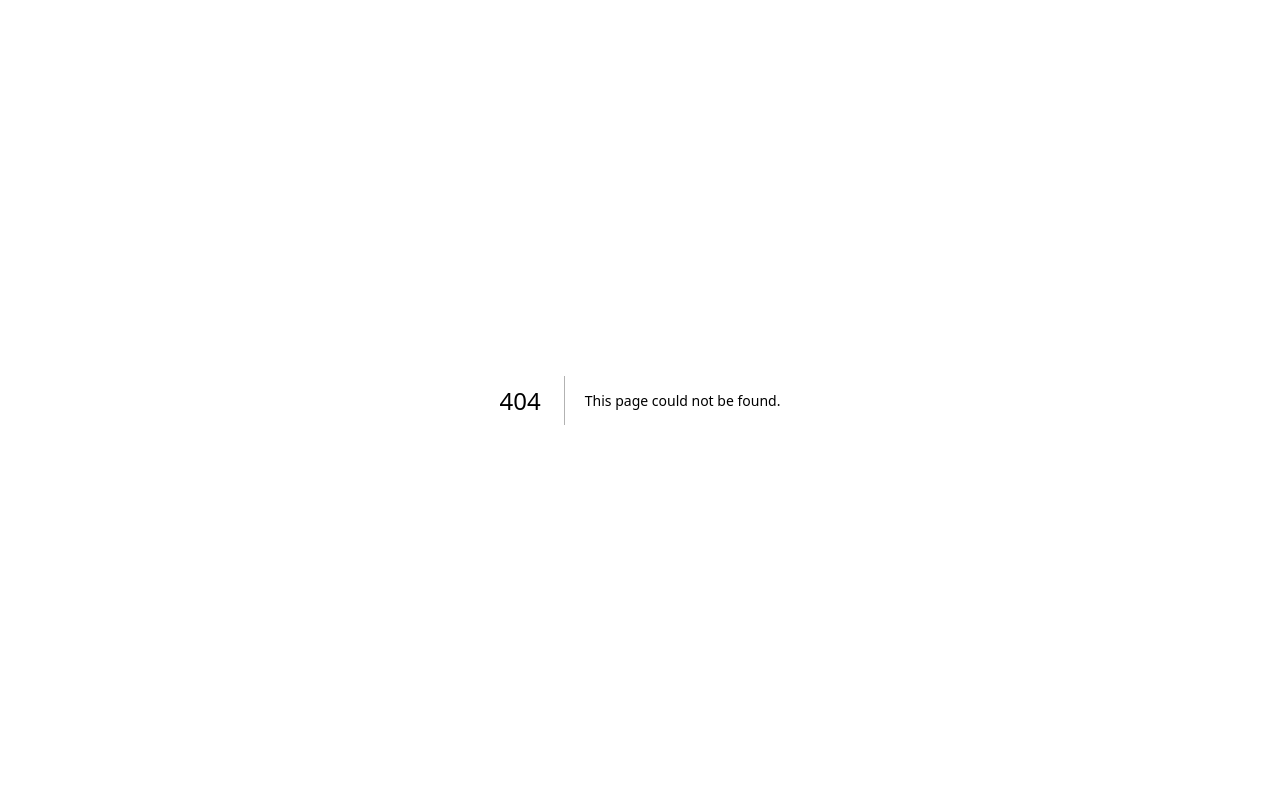
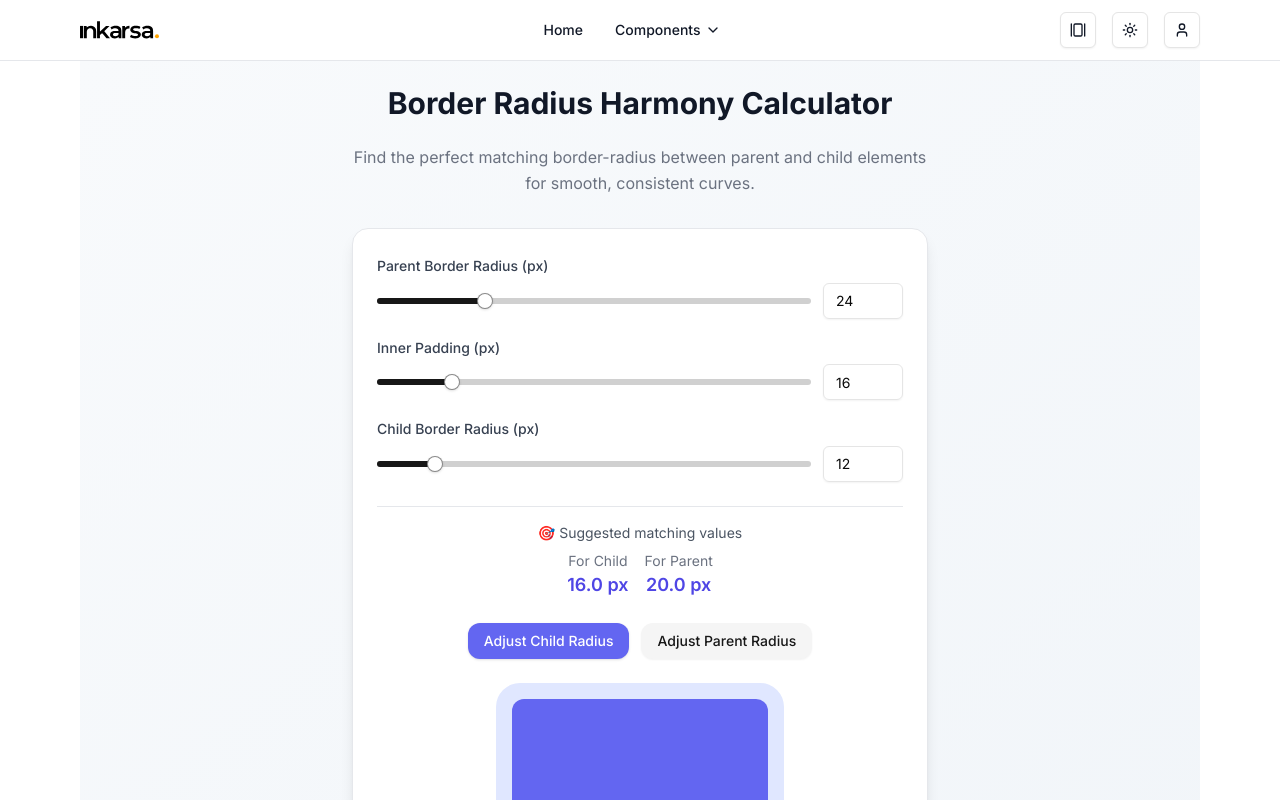
Before and after one commit to dhikad19/inkarsia, a Next.js app: page /tools/border-radius-fixer in a window 1280 px wide. Before the commit this address had no page. Built offline with nearby package versions, Linux system fonts and the light colour scheme; no server answers.

Commit message:
Add more tools and pages

```diff
--- a/package.json
+++ b/package.json
@@ -82,6 +82,7 @@
     "next": "15.5.3",
     "next-auth": "^4.24.11",
     "next-themes": "^0.4.6",
+    "nodemailer": "^6.10.1",
     "onesignal-cordova-plugin": "^5.2.15",
     "react": "19.1.0",
     "react-dom": "19.1.0",
@@ -104,6 +105,7 @@
     "@testing-library/user-event": "^14.6.1",
     "@types/chroma-js": "^3.1.1",
     "@types/node": "^20",
+    "@types/nodemailer": "^7.0.2",
     "@types/react": "^19",
     "@types/react-dom": "^19",
     "autoprefixer": "^10.4.21",
--- /dev/null
+++ b/src/app/(public)/tools/border-radius-fixer/page.tsx
@@ -0,0 +1,18 @@
+import { BorderRadiusCalculator } from "@/components/Public/Tools/BorderRadiusFixer/BorderRadiusCalculator";
+
+export default function BorderRadiusPage() {
+  return (
+    <main className="flex min-h-screen flex-col items-center justify-center bg-gradient-to-br from-slate-50 to-slate-100 p-6">
+      <div className="max-w-xl w-full">
+        <h1 className="text-3xl font-bold text-center mb-6">
+          Border Radius Harmony Calculator
+        </h1>
+        <p className="text-center text-gray-500 mb-8">
+          Find the perfect matching border-radius between parent and child
+          elements for smooth, consistent curves.
+        </p>
+        <BorderRadiusCalculator />
+      </div>
+    </main>
+  );
+}
--- /dev/null
+++ b/src/app/api/activate/route.ts
@@ -0,0 +1,55 @@
+import { NextResponse } from "next/server";
+import { auth } from "@/lib/auth";
+import { connectDB } from "@/lib/mongodb";
+import Order from "@/models/Order";
+import User from "@/models/User";
+
+export async function POST(req: Request) {
+  const session = await auth();
+  if (!session?.user?.email) {
+    return NextResponse.json({ message: "Login diperlukan" }, { status: 401 });
+  }
+
+  const { code } = await req.json();
+  if (!code) {
+    return NextResponse.json({ message: "Kode dibutuhkan" }, { status: 400 });
+  }
+
+  await connectDB();
+
+  const order = await Order.findOne({ activationCode: code });
+  if (!order) {
+    return NextResponse.json({ message: "Kode tidak valid" }, { status: 400 });
+  }
+
+  if (order.claimedBy) {
+    return NextResponse.json(
+      { message: "Kode sudah diklaim" },
+      { status: 400 }
+    );
+  }
+
+  if (order.buyerEmail && order.buyerEmail !== session.user.email) {
+    return NextResponse.json(
+      { message: "Email pembeli tidak cocok" },
+      { status: 403 }
+    );
+  }
+
+  const user = await User.findOneAndUpdate(
+    { email: session.user.email },
+    {
+      $set: {
+        isPro: true,
+        proExpiresAt: Date.now() + 30 * 24 * 60 * 60 * 1000,
+      },
+    },
+    { new: true }
+  );
+
+  order.claimedBy = user._id;
+  order.status = "claimed";
+  await order.save();
+
+  return NextResponse.json({ message: "Aktivasi berhasil", user });
+}
--- /dev/null
+++ b/src/app/api/kofi-webhook/route.ts
@@ -0,0 +1,56 @@
+import { NextResponse } from "next/server";
+import { connectDB } from "@/lib/mongodb";
+import Order from "@/models/Order";
+import { generateActivationCode } from "@/utils/generateCode";
+import nodemailer from "nodemailer";
+
+export async function POST(req: Request) {
+  const payload = await req.json();
+
+  const { orderId, buyerEmail } = payload;
+  if (!orderId || !buyerEmail) {
+    return NextResponse.json({ message: "Missing data" }, { status: 400 });
+  }
+
+  await connectDB();
+
+  const existingOrder = await Order.findOne({ orderId });
+  if (existingOrder) {
+    return NextResponse.json(
+      { message: "Order already processed" },
+      { status: 200 }
+    );
+  }
+
+  const activationCode = generateActivationCode("PRO", 8);
+
+  const order = new Order({
+    orderId,
+    buyerEmail,
+    activationCode,
+    status: "delivered",
+  });
+
+  await order.save();
+
+  try {
+    const transporter = nodemailer.createTransport({
+      host: process.env.SMTP_HOST,
+      port: Number(process.env.SMTP_PORT || 587),
+      secure: false,
+      auth: { user: process.env.SMTP_USER, pass: process.env.SMTP_PASS },
+    });
+
+    await transporter.sendMail({
+      from: `"Your Product" <${process.env.SMTP_FROM}>`,
+      to: buyerEmail,
+      subject: "Your Pro Activation Code",
+      text: `Terima kasih sudah membeli. Kode aktivasi Anda: ${activationCode}\nMasuk ke https://yourdomain.com/activate untuk memasukkan kode.`,
+      html: `<p>Terima kasih sudah membeli. Kode aktivasi Anda:</p><h2>${activationCode}</h2><p>Masuk ke <a href="https://yourdomain.com/activate">website</a> untuk aktivasi.</p>`,
+    });
+  } catch (err) {
+    console.error("Email error", err);
+  }
+
+  return NextResponse.json({ message: "Order processed" });
+}
--- a/src/app/auth/login/page.tsx
+++ b/src/app/auth/login/page.tsx
@@ -1,13 +1,12 @@
-import { getServerSession } from "next-auth";
+import { auth } from "@/lib/auth";
 import { redirect } from "next/navigation";
-import { authOptions } from "@/lib/auth";
 import LoginForm from "@/components/LoginForm";
 
 export default async function LoginPage() {
-  const session = await getServerSession(authOptions);
+  const session = await auth();
 
   if (session) {
-    redirect("/"); // kalau sudah login → langsung ke home
+    redirect("/");
   }
 
   return <LoginForm />;
--- /dev/null
+++ b/src/components/Public/Tools/BorderRadiusFixer/BorderRadiusCalculator.tsx
@@ -0,0 +1,97 @@
+"use client";
+
+import { useState } from "react";
+import { Card, CardContent } from "@/components/ui/card";
+import { Button } from "@/components/ui/button";
+import { RadiusInputs } from "./RadiusInput";
+import { RadiusPreview } from "./RadiusPreview";
+
+export function BorderRadiusCalculator() {
+  const [parentRadius, setParentRadius] = useState(24);
+  const [padding, setPadding] = useState(16);
+  const [childRadius, setChildRadius] = useState(12);
+
+  // 🔹 Formula dua arah:
+  const suggestedChild = Math.max(0, parentRadius - padding / 2);
+  const suggestedParent = childRadius + padding / 2;
+
+  // 🔹 Fungsi untuk auto adjust
+  const adjustChild = () => setChildRadius(suggestedChild);
+  const adjustParent = () => setParentRadius(suggestedParent);
+
+  return (
+    <Card className="shadow-lg border border-gray-200 rounded-2xl">
+      <CardContent className="space-y-6 p-6">
+        <div className="space-y-4">
+          <RadiusInputs
+            id="parentRadius"
+            label="Parent Border Radius (px)"
+            value={parentRadius}
+            onChange={setParentRadius}
+          />
+
+          <RadiusInputs
+            id="padding"
+            label="Inner Padding (px)"
+            value={padding}
+            onChange={setPadding}
+          />
+
+          <RadiusInputs
+            id="childRadius"
+            label="Child Border Radius (px)"
+            value={childRadius}
+            onChange={setChildRadius}
+          />
+        </div>
+
+        {/* Hasil perhitungan */}
+        <div className="text-center border-t pt-4 space-y-2">
+          <p className="text-gray-600 text-sm mb-1">
+            🎯 Suggested matching values
+          </p>
+
+          <div className="flex flex-col sm:flex-row justify-center gap-4">
+            <div>
+              <p className="text-sm text-gray-500">For Child</p>
+              <p className="text-lg font-semibold text-indigo-600">
+                {suggestedChild.toFixed(1)} px
+              </p>
+            </div>
+            <div>
+              <p className="text-sm text-gray-500">For Parent</p>
+              <p className="text-lg font-semibold text-indigo-600">
+                {suggestedParent.toFixed(1)} px
+              </p>
+            </div>
+          </div>
+        </div>
+
+        {/* Tombol aksi */}
+        <div className="flex justify-center gap-3 mt-4">
+          <Button
+            onClick={adjustChild}
+            variant="default"
+            className="rounded-xl bg-indigo-500 hover:bg-indigo-600 text-white"
+          >
+            Adjust Child Radius
+          </Button>
+          <Button
+            onClick={adjustParent}
+            variant="secondary"
+            className="rounded-xl"
+          >
+            Adjust Parent Radius
+          </Button>
+        </div>
+
+        {/* Preview */}
+        <RadiusPreview
+          parentRadius={parentRadius}
+          padding={padding}
+          childRadius={childRadius}
+        />
+      </CardContent>
+    </Card>
+  );
+}
--- /dev/null
+++ b/src/components/Public/Tools/BorderRadiusFixer/RadiusInput.tsx
@@ -0,0 +1,50 @@
+"use client";
+
+import { Slider } from "@/components/ui/slider";
+import { Label } from "@/components/ui/label";
+import { Input } from "@/components/ui/input";
+
+interface RadiusInputProps {
+  id: string;
+  label: string;
+  value: number;
+  min?: number;
+  max?: number;
+  step?: number;
+  onChange: (val: number) => void;
+}
+
+export function RadiusInputs({
+  id,
+  label,
+  value,
+  min = 0,
+  max = 100,
+  step = 1,
+  onChange,
+}: RadiusInputProps) {
+  return (
+    <div className="space-y-1">
+      <Label htmlFor={id} className="text-sm font-medium text-gray-700">
+        {label}
+      </Label>
+      <div className="flex items-center gap-3">
+        <Slider
+          id={id}
+          min={min}
+          max={max}
+          step={step}
+          value={[value]}
+          onValueChange={(val) => onChange(val[0])}
+        />
+        <Input
+          id={`${id}-input`}
+          type="number"
+          className="w-20"
+          value={value}
+          onChange={(e) => onChange(Number(e.target.value))}
+        />
+      </div>
+    </div>
+  );
+}
--- /dev/null
+++ b/src/components/Public/Tools/BorderRadiusFixer/RadiusPreview.tsx
@@ -0,0 +1,34 @@
+import { motion } from "framer-motion";
+
+interface RadiusPreviewProps {
+  parentRadius: number;
+  padding: number;
+  childRadius: number;
+}
+
+export function RadiusPreview({
+  parentRadius,
+  padding,
+  childRadius,
+}: RadiusPreviewProps) {
+  return (
+    <div className="flex justify-center mt-8">
+      <motion.div
+        animate={{ borderRadius: parentRadius }}
+        className="bg-indigo-100 relative w-72 h-56 flex items-center justify-center transition-all"
+        style={{
+          borderRadius: `${parentRadius}px`,
+          padding: `${padding}px`,
+        }}
+      >
+        <motion.div
+          animate={{ borderRadius: childRadius }}
+          className="bg-indigo-500 w-full h-full transition-all"
+          style={{
+            borderRadius: `${childRadius}px`,
+          }}
+        />
+      </motion.div>
+    </div>
+  );
+}
--- a/src/lib/auth.ts
+++ b/src/lib/auth.ts
@@ -72,4 +72,7 @@ export const authOptions: AuthOptions = {
   },
 };
 
-export default NextAuth(authOptions);
+export const {
+  handlers: { GET, POST },
+  auth,
+} = NextAuth(authOptions);
--- /dev/null
+++ b/src/models/Order.ts
@@ -0,0 +1,18 @@
+import mongoose, { Schema, models, model } from "mongoose";
+
+const OrderSchema = new Schema(
+  {
+    orderId: { type: String, required: true, unique: true },
+    buyerEmail: String,
+    status: {
+      type: String,
+      enum: ["created", "delivered", "claimed"],
+      default: "created",
+    },
+    activationCode: { type: String, unique: true },
+    claimedBy: { type: Schema.Types.ObjectId, ref: "User", default: null },
+  },
+  { timestamps: true }
+);
+
+export default models.Order || model("Order", OrderSchema);
--- a/src/models/User.ts
+++ b/src/models/User.ts
@@ -16,6 +16,8 @@ const userSchema = new Schema(
     timezone: { type: String },
     interests: [{ type: String }],
     photoProfile: { type: String },
+    isPro: { type: Boolean, default: false },
+    proExpiresAt: { type: Date },
   },
   { timestamps: true }
 );
--- /dev/null
+++ b/src/utils/generateCode.ts
@@ -0,0 +1,8 @@
+export function generateActivationCode(prefix = "PRO", length = 10) {
+  const chars = "ABCDEFGHIJKLMNOPQRSTUVWXYZ0123456789";
+  let res = prefix + "-";
+  for (let i = 0; i < length; i++) {
+    res += chars[Math.floor(Math.random() * chars.length)];
+  }
+  return res;
+}
```
Also changed, not shown: 1 other file (tests, documents, lock files or other folders).
